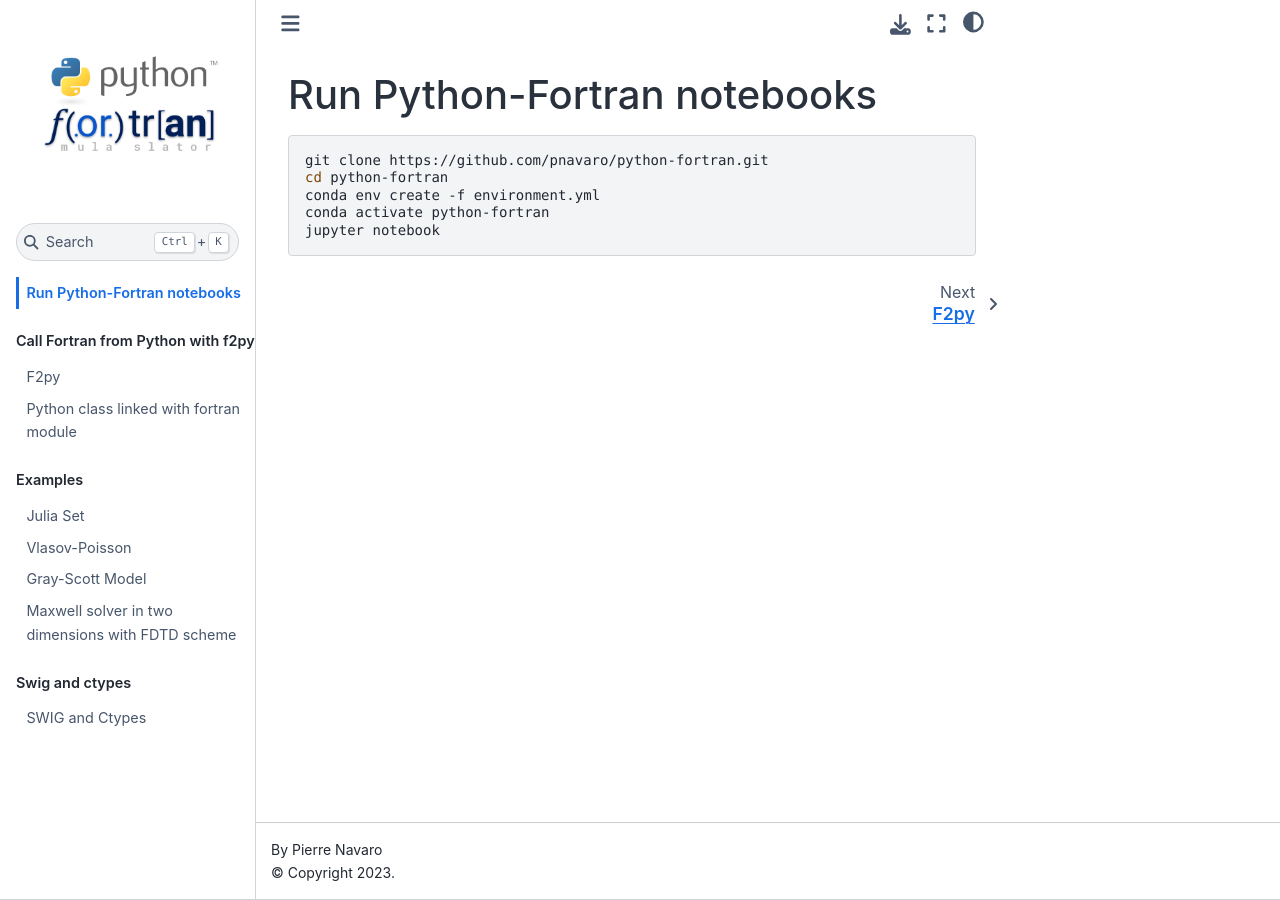
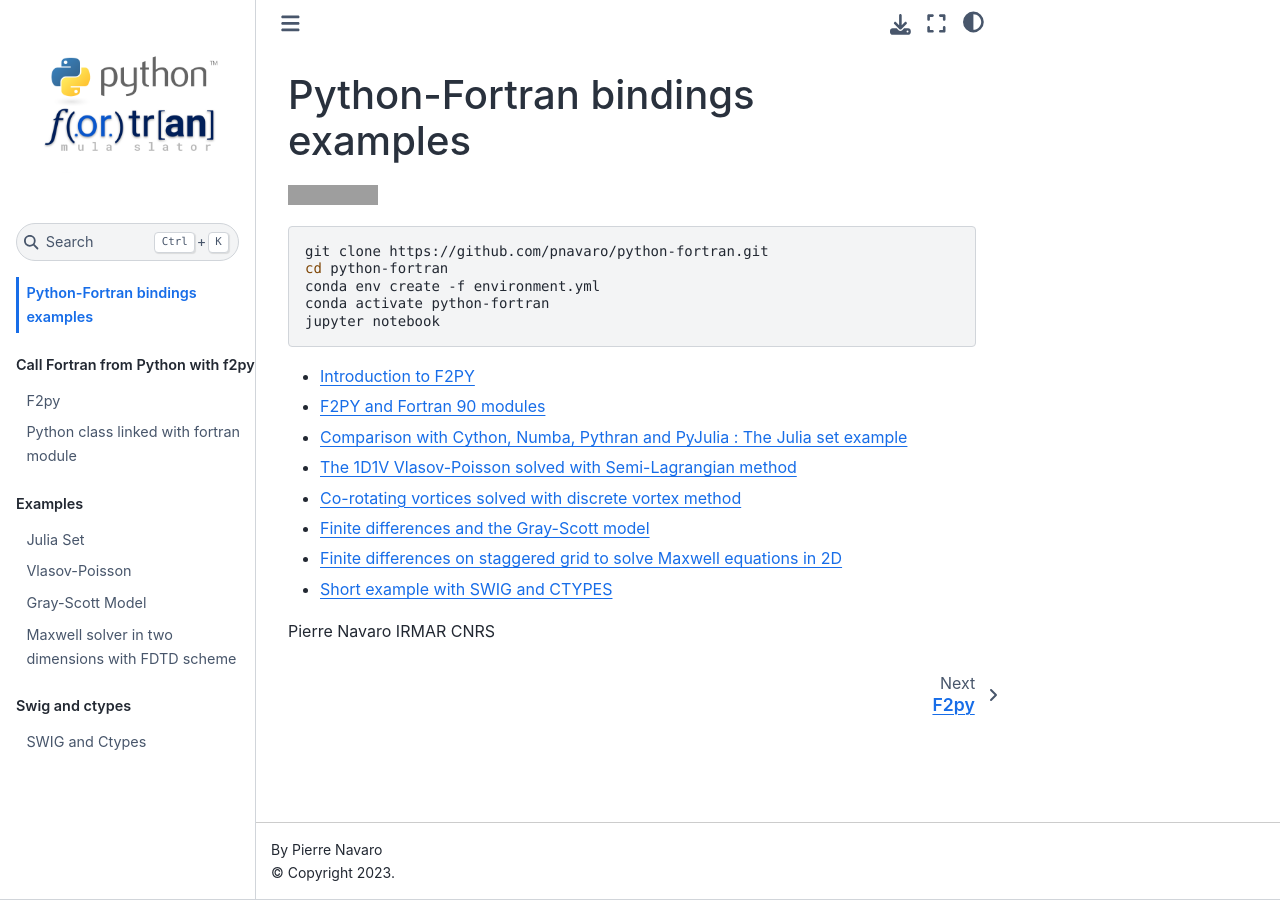
Before and after one commit to pnavaro/python-fortran, a Jupyter Book: the page built from docs/quickstart.md, in a window 1280 px wide. Built offline with Jupyter Book 1.0.4 settings and Sphinx 7.4.7 and the Sphinx Book theme 1.1.4, drawn with Linux system fonts in a browser that asks for light colours; pages that are not in the unit, such as notebooks, are missing from menus; grey boxes are pictures that could not be loaded.

Commit message:
Update quickstart.md

````diff
--- a/docs/quickstart.md
+++ b/docs/quickstart.md
@@ -1,5 +1,6 @@
-Run Python-Fortran notebooks
-============================
+# Python-Fortran bindings examples
+
+[![Binder](https://mybinder.org/badge_logo.svg)](https://mybinder.org/v2/gh/pnavaro/python-fortran/master)
 
 ```bash
 git clone https://github.com/pnavaro/python-fortran.git
@@ -8,3 +9,13 @@ conda env create -f environment.yml
 conda activate python-fortran
 jupyter notebook
 ```
+- [Introduction to F2PY](https://pnavaro.github.io/python-fortran/01.f2py.html)
+- [F2PY and Fortran 90 modules](https://pnavaro.github.io/python-fortran/02.f2py.html)
+- [Comparison with Cython, Numba, Pythran and PyJulia : The Julia set example](https://pnavaro.github.io/python-fortran/03.julia-set.html)
+- [The 1D1V Vlasov-Poisson solved with Semi-Lagrangian method](https://pnavaro.github.io/python-fortran/04.vlasov-poisson.html)
+- [Co-rotating vortices solved with discrete vortex method](https://pnavaro.github.io/python-fortran/05.co-rotating-vortex.html)
+- [Finite differences and the Gray-Scott model](https://pnavaro.github.io/python-fortran/06.gray-scott-model.html)
+- [Finite differences on staggered grid to solve Maxwell equations in 2D](https://pnavaro.github.io/python-fortran/07.maxwell-fdtd-2d.html)
+- [Short example with SWIG and CTYPES](https://pnavaro.github.io/python-fortran/08.swig.html)
+
+Pierre Navaro IRMAR CNRS
````
